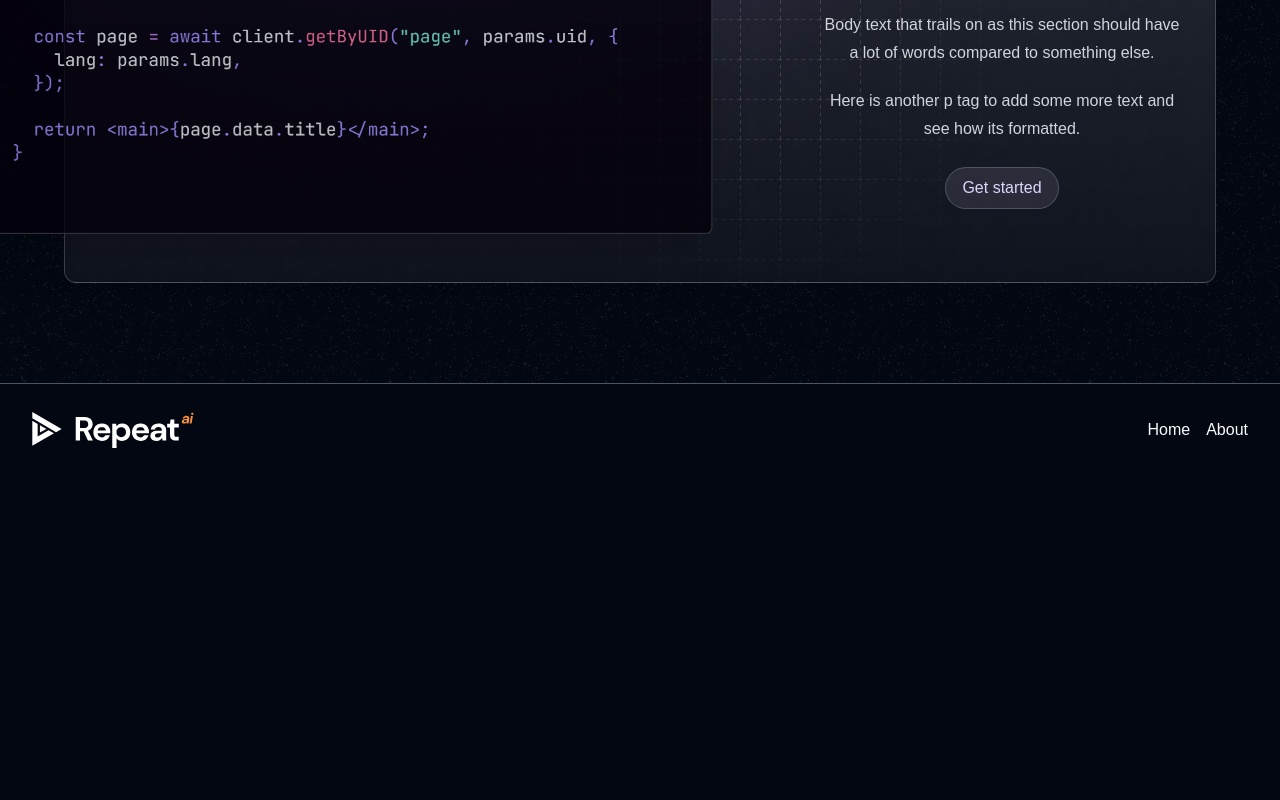
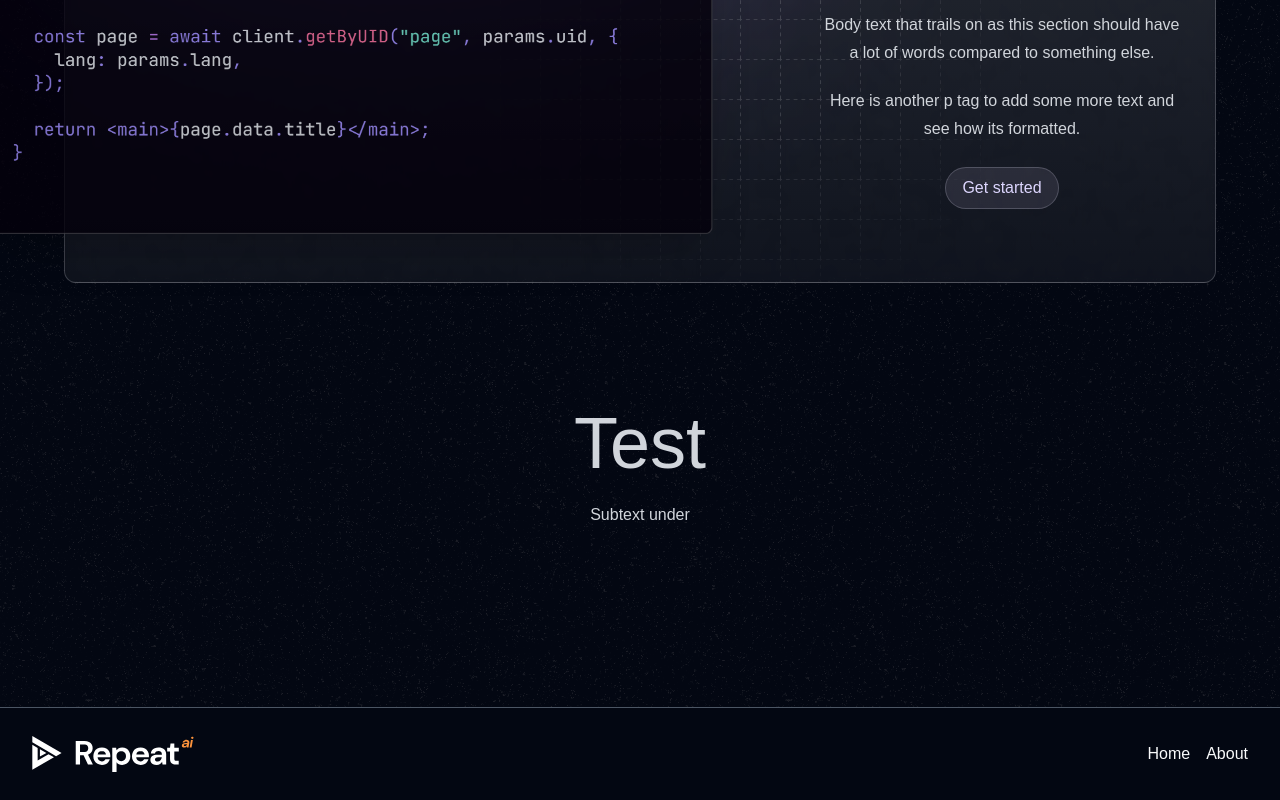
Before and after one commit to amgosek/repeat-ai-demo, a SvelteKit app: page / in a window 1280 px wide. Shown: the part 2738-3538 px from the top of the page. Before the commit the page ends 3214 px from the top, so only its background shows below. Built offline with nearby package versions, Linux system fonts and the light colour scheme.

Commit message:
Added new section

```diff
--- /dev/null
+++ b/src/lib/CaseStudy/CaseStudy.svelte
@@ -0,0 +1,13 @@
+<script>
+
+</script>
+
+<section class="mb-[100px]">
+    <div class="mx-auto mt-6 max-w-md text-balance text-center text-gray-300">
+        <h2 class="max-w-2xl text-balance text-center text-5xl font-medium md:text-7xl">Test</h2>
+        <p class="mt-6 mb-6 max-w-md mx-auto text-gray-300">Subtext under</p>
+    </div>
+    <div class="mt-20 grid gap-16">
+
+    </div>
+</section>
--- a/src/routes/+page.svelte
+++ b/src/routes/+page.svelte
@@ -1,5 +1,6 @@
 <script>
-	import Showcase from "$lib/Showcase/Showcase.svelte";
+	import CaseStudy from "$lib/CaseStudy/CaseStudy.svelte";
+import Showcase from "$lib/Showcase/Showcase.svelte";
 	import Bento from "../lib/Bento/Bento.svelte";
 	import Hero from "../lib/Hero/Hero.svelte";
 </script>
@@ -7,3 +8,4 @@
 <Hero />
 <Bento />
 <Showcase />
+<CaseStudy />
```
